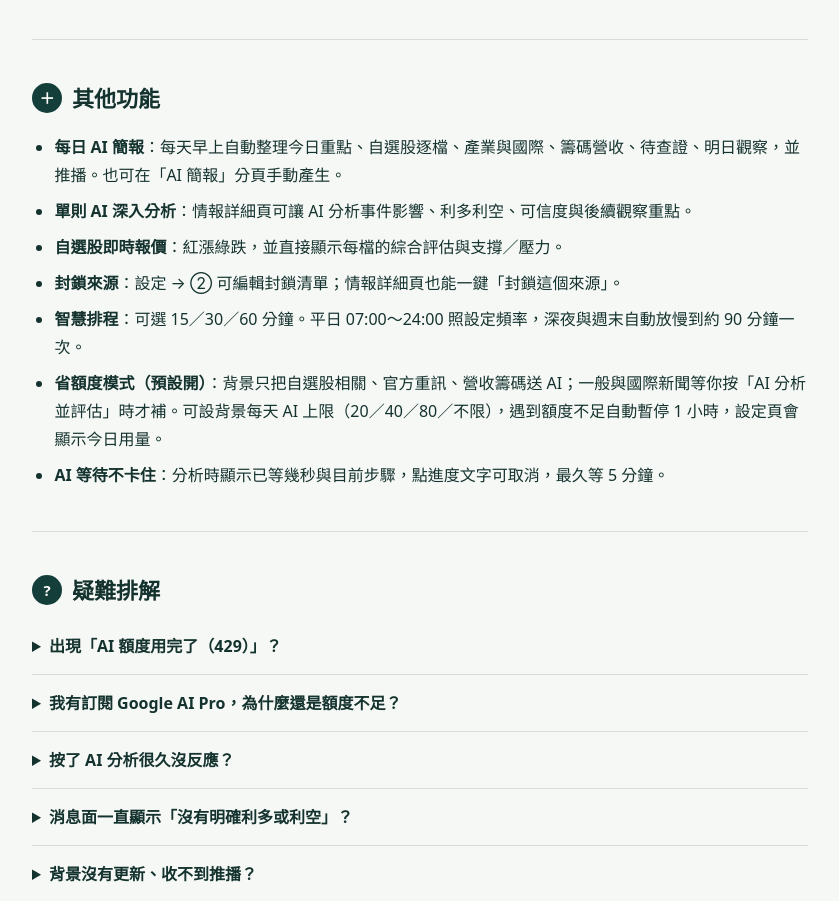
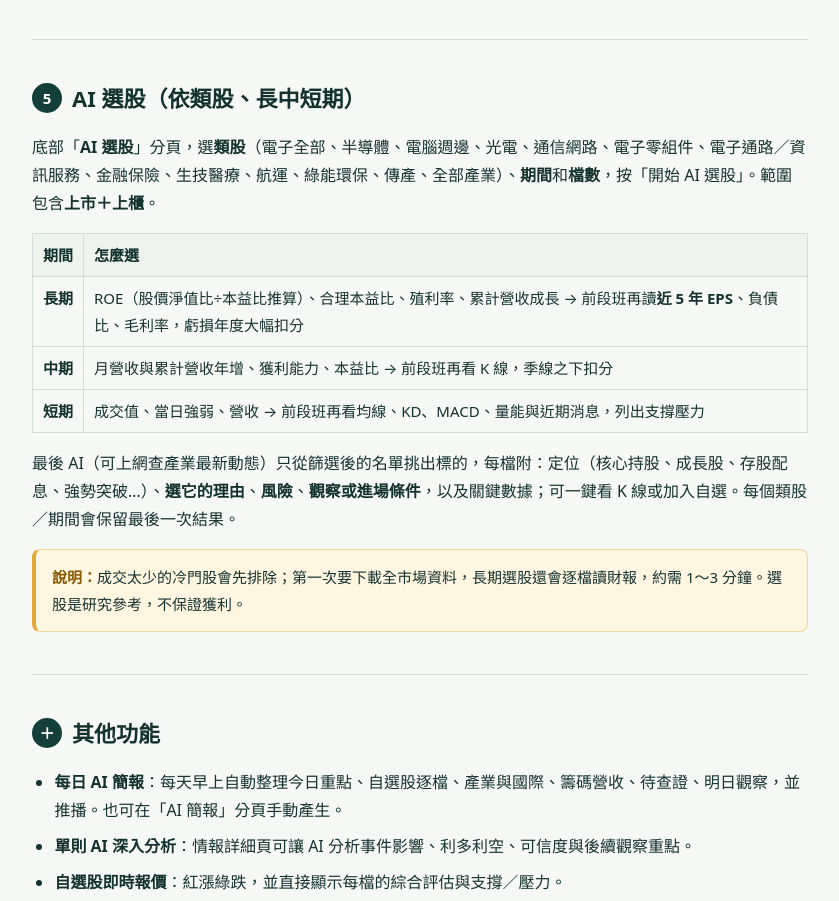
Before and after one commit to steve19860004/timeline-macrodroid-guide, a plain HTML site: page stockradar.html in a window 1280 px wide. Shown: the part 3226-4127 px from the top of the page, without its empty margins (220-1059 px from the left). Drawn offline with Linux system fonts and the light colour scheme.

Commit message:
股市情報雷達：新增 AI 選股說明
Co-Authored-By: Claude Opus 5.5 <noreply@anthropic.com>
Claude-Session: https://claude.ai/code/session_01SWYiN35Vs99faWrVj9a1UT

```diff
--- a/stockradar.html
+++ b/stockradar.html
@@ -136,6 +136,19 @@
   </section>
 
   <section>
+    <h2><span class="n">5</span>AI 選股（依類股、長中短期）</h2>
+    <p>底部「<b>AI 選股</b>」分頁，選<b>類股</b>（電子全部、半導體、電腦週邊、光電、通信網路、電子零組件、電子通路／資訊服務、金融保險、生技醫療、航運、綠能環保、傳產、全部產業）、<b>期間</b>和<b>檔數</b>，按「開始 AI 選股」。範圍包含<b>上市＋上櫃</b>。</p>
+    <table>
+      <tr><th>期間</th><th>怎麼選</th></tr>
+      <tr><td>長期</td><td>ROE（股價淨值比÷本益比推算）、合理本益比、殖利率、累計營收成長 → 前段班再讀<b>近 5 年 EPS</b>、負債比、毛利率，虧損年度大幅扣分</td></tr>
+      <tr><td>中期</td><td>月營收與累計營收年增、獲利能力、本益比 → 前段班再看 K 線，季線之下扣分</td></tr>
+      <tr><td>短期</td><td>成交值、當日強弱、營收 → 前段班再看均線、KD、MACD、量能與近期消息，列出支撐壓力</td></tr>
+    </table>
+    <p>最後 AI（可上網查產業最新動態）只從篩選後的名單挑出標的，每檔附：定位（核心持股、成長股、存股配息、強勢突破…）、<b>選它的理由</b>、<b>風險</b>、<b>觀察或進場條件</b>，以及關鍵數據；可一鍵看 K 線或加入自選。每個類股／期間會保留最後一次結果。</p>
+    <div class="note"><b>說明：</b>成交太少的冷門股會先排除；第一次要下載全市場資料，長期選股還會逐檔讀財報，約需 1～3 分鐘。選股是研究參考，不保證獲利。</div>
+  </section>
+
+  <section>
     <h2><span class="n">＋</span>其他功能</h2>
     <ul>
       <li><b>每日 AI 簡報</b>：每天早上自動整理今日重點、自選股逐檔、產業與國際、籌碼營收、待查證、明日觀察，並推播。也可在「AI 簡報」分頁手動產生。</li>
@@ -193,6 +206,7 @@
   <section>
     <h2><span class="n">◷</span>更新紀錄</h2>
     <ul>
+      <li><b>build-12</b>（2026-11-28）：新增<b>AI 選股</b> — 上市＋上櫃，依類股（電子、半導體、金融、傳產…）與長期／中期／短期篩選計分，深入檢查財報或技術面後由 AI 挑出標的，附理由、風險與觀察條件。</li>
       <li><b>build-11</b>（2026-11-28）：新增<b>財報分析與未來獲利預估</b> — 估值（本益比、淨值比、殖利率、ROE）、近 8 季 EPS 圖與損益表、月營收年增、財務體質、規則推算下一季與全年 EPS；AI 解讀財報並上網查法人對今年／明年 EPS 預估、推算合理價。財報數據也會納入 AI 對話與買點評估。</li>
       <li><b>build-10</b>（2026-11-28）：新增<b>個股 AI 對話框</b> — 每檔股票都能直接發問，AI 參考最新 K 線、技術指標、評分、近 7 天消息與先前評估回答，必要時上網查；對話會保留。</li>
       <li><b>build-6</b>（2026-11-28）：<b>省額度模式</b> — 背景只分析自選股、官方重訊與營收籌碼；每日背景 AI 上限；遇到 429 自動暫停 1 小時；設定頁顯示今日用量。</li>
```
